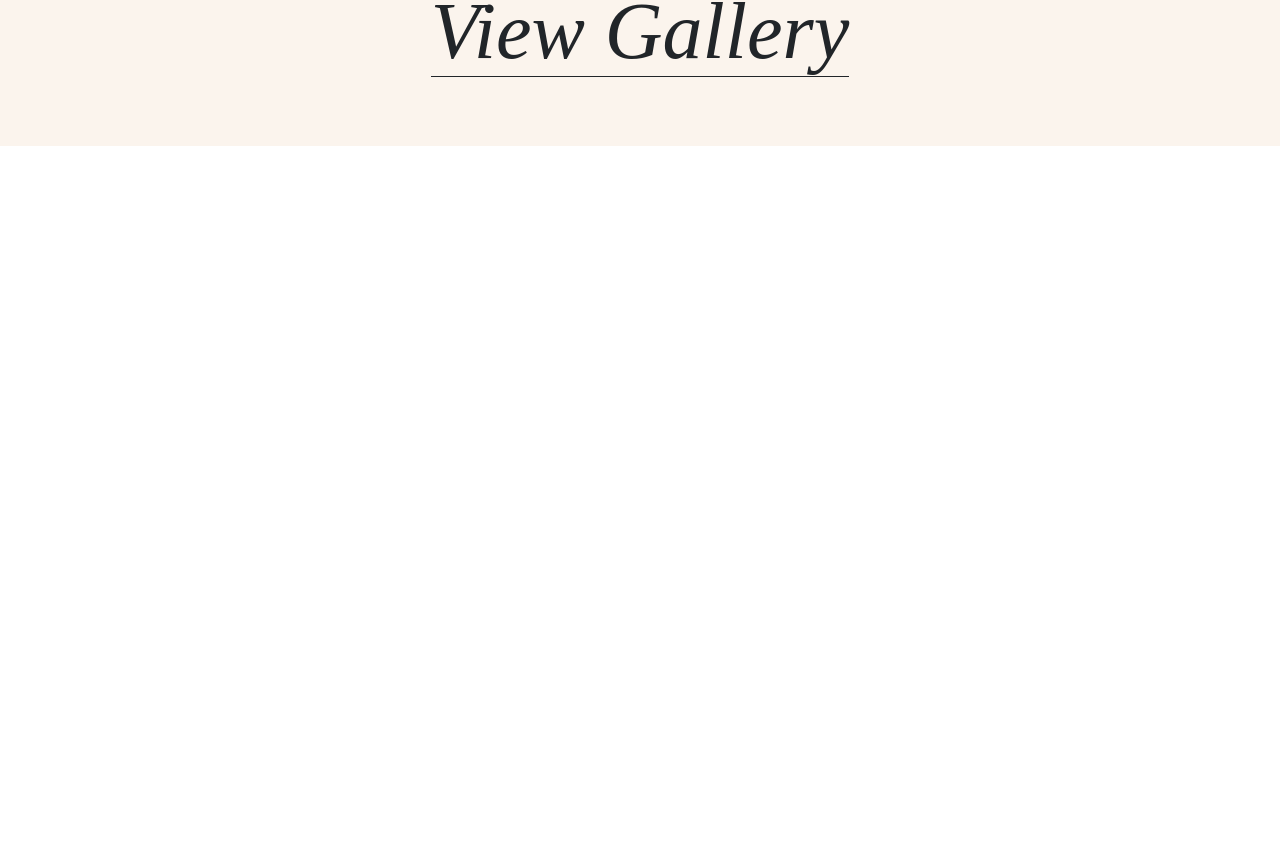
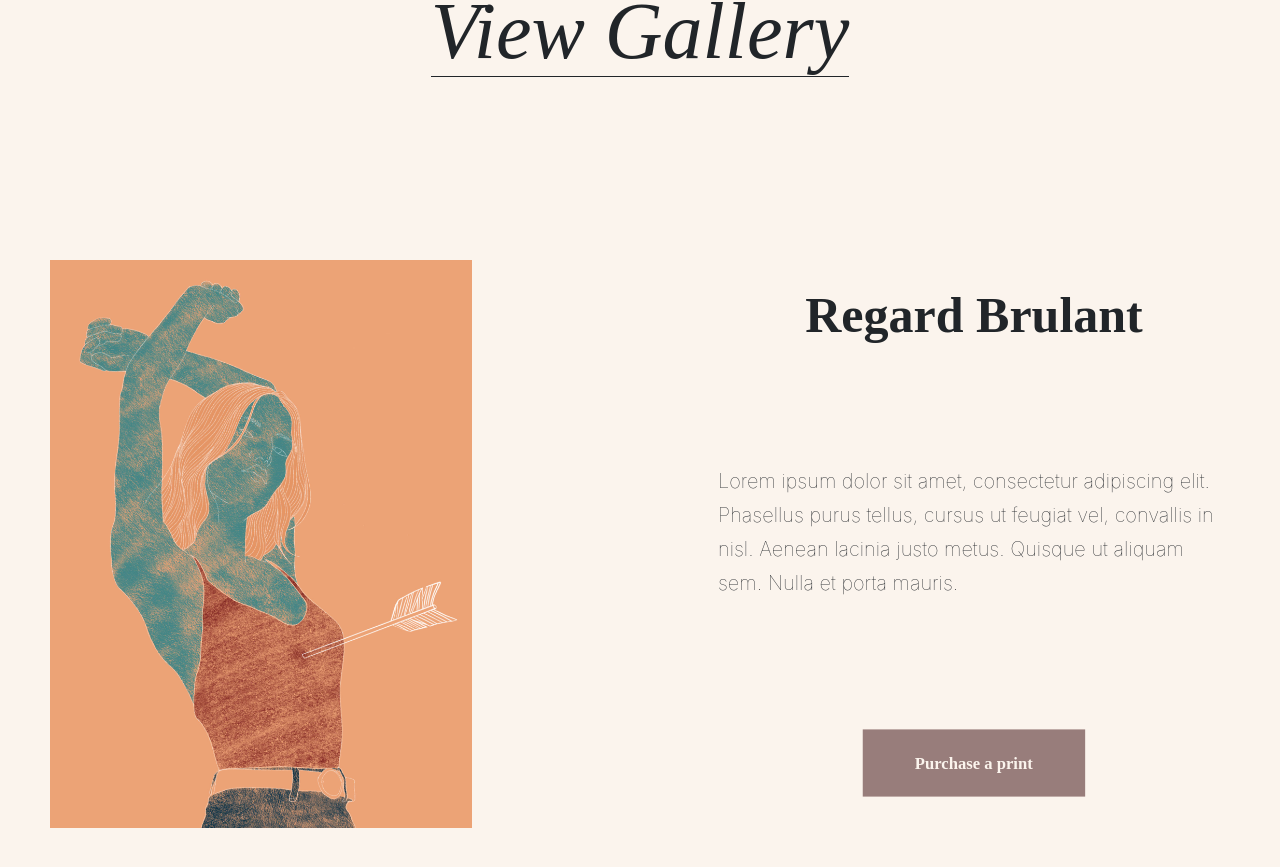
Before and after one commit to Serotoninene/shop, a React (Create React App) app: page / in a window 1280 px wide. Shown: the part 1454-2321 px from the top of the page. Before the commit the page ends 1600 px from the top, so only its background shows below. Built offline with nearby package versions, Linux system fonts and the light colour scheme.

Commit message:
start of the ShowcaseOneIllustration and IllustrationShowcase frames + Button component

```diff
--- /dev/null
+++ b/src/Components/Button.js
@@ -0,0 +1,10 @@
+import React from "react";
+
+export default function Button(props) {
+  const { content, linkTo } = props;
+  return (
+    <div id="Button" className="relative">
+      <a href={linkTo}>{content}</a>
+    </div>
+  );
+}
--- /dev/null
+++ b/src/Components/ShowcaseOneIllu.js
@@ -0,0 +1,20 @@
+import React from "react";
+// Component
+import Button from "./Button";
+
+export default function ShowcaseOneIllu(props) {
+  const { illustration, illustrationName, illustrationDescription } = props;
+
+  return (
+    <div id="ShowcaseOneIllu" className="flex justify-between align-center">
+      <div className="illustration">
+        <img src={illustration} alt="illustration" className="img-fluid"></img>{" "}
+      </div>
+      <div className="illustrationPresentation flex-column justify-around align-center">
+        <h3>{illustrationName}</h3>
+        <p>{illustrationDescription}</p>
+        <Button content="Purchase a print" linkTo="#" />
+      </div>
+    </div>
+  );
+}
--- a/src/Homepage/Homepage.js
+++ b/src/Homepage/Homepage.js
@@ -1,6 +1,7 @@
 import React from "react";
 // Frames
 import HeroBanner from "./HeroBanner.js";
+import IllustrationShowcase from "./IllustrationShowcase.js";
 import Presentation from "./Presentation.js";
 
 export default function Homepage() {
@@ -8,6 +9,7 @@ export default function Homepage() {
     <div id="Homepage">
       <HeroBanner />
       <Presentation />
+      <IllustrationShowcase />
     </div>
   );
 }
--- /dev/null
+++ b/src/Homepage/IllustrationShowcase.js
@@ -0,0 +1,17 @@
+import React from "react";
+// Components
+import ShowcaseOneIllu from "../Components/ShowcaseOneIllu";
+// Assets
+import regardBrulant from "../Assets/Images/regard_brulant.jpg";
+
+export default function IllustrationShowcase() {
+  return (
+    <div id="IllustrationShowcase">
+      <ShowcaseOneIllu
+        illustration={regardBrulant}
+        illustrationName="Regard Brulant"
+        illustrationDescription="Lorem ipsum dolor sit amet, consectetur adipiscing elit. Phasellus purus tellus, cursus ut feugiat vel, convallis in nisl. Aenean lacinia justo metus. Quisque ut aliquam sem. Nulla et porta mauris. "
+      />
+    </div>
+  );
+}
--- /dev/null
+++ b/src/Scss/Components/_Button.scss
@@ -0,0 +1,32 @@
+#Button {
+  display: inline-flex;
+  background: $cinerous;
+  padding: 30px 65px;
+  font-family: "Didot";
+  font-weight: bold;
+  font-size: 1.3rem;
+  color: $seashell;
+  cursor: pointer;
+  overflow: hidden;
+
+  &::after {
+    content: "";
+    position: absolute;
+    top: 0;
+    right: 100%;
+    width: 100%;
+    height: 100%;
+    background: $charleston;
+    mix-blend-mode: difference;
+    opacity: 1;
+    transition: 0.5s ease-out right;
+  }
+
+  &:hover::after {
+    right: 0;
+  }
+
+  & {
+    scale: 0.8;
+  }
+}
--- /dev/null
+++ b/src/Scss/Components/_ShowcaseOneIllu.scss
@@ -0,0 +1,14 @@
+#ShowcaseOneIllu {
+  height: 100vh;
+  width: 100vw;
+  padding: 0 50px;
+
+  .illustration {
+    width: 33vw;
+  }
+
+  .illustrationPresentation {
+    width: 40vw;
+    height: 80vh;
+  }
+}
--- /dev/null
+++ b/src/Scss/Frames/_IllustrationShowcase.scss
@@ -0,0 +1,2 @@
+#IllustrationShowcase {
+}
--- a/src/Scss/Frames/_Presentation.scss
+++ b/src/Scss/Frames/_Presentation.scss
@@ -7,9 +7,11 @@
 
     h2 {
       font-size: 6rem;
+      font-family: "Avenir";
+      line-height: 6rem;
 
       span {
-        font-family: "Avenir";
+        font-family: "Didot";
         font-size: 7rem;
       }
     }
--- a/src/Scss/Setup/_base.scss
+++ b/src/Scss/Setup/_base.scss
@@ -21,6 +21,8 @@ a {
   line-height: inherit;
   width: inherit;
   pointer-events: auto;
+  color: inherit;
+  font-family: inherit;
 }
 
 // Text Styles
--- a/src/Scss/style.scss
+++ b/src/Scss/style.scss
@@ -9,5 +9,8 @@
 // Frames
 @import "./Frames/HeroBanner";
 @import "./Frames/Presentation";
+@import "./Frames/IllustrationShowcase";
 // Components
 @import "./Components/Navbar";
+@import "./Components/ShowcaseOneIllu";
+@import "./Components/Button";
```
